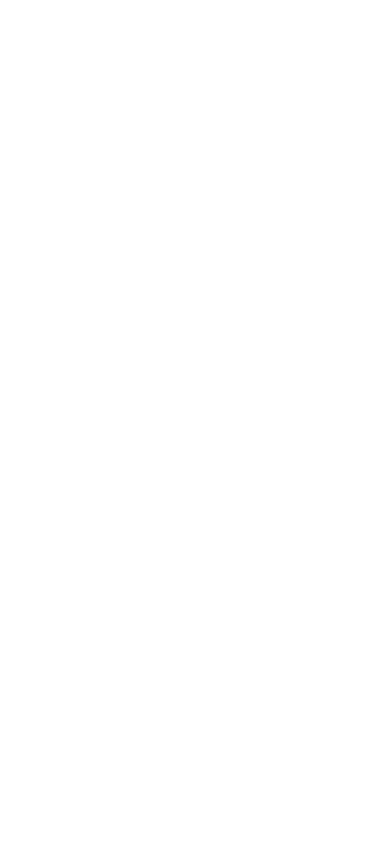
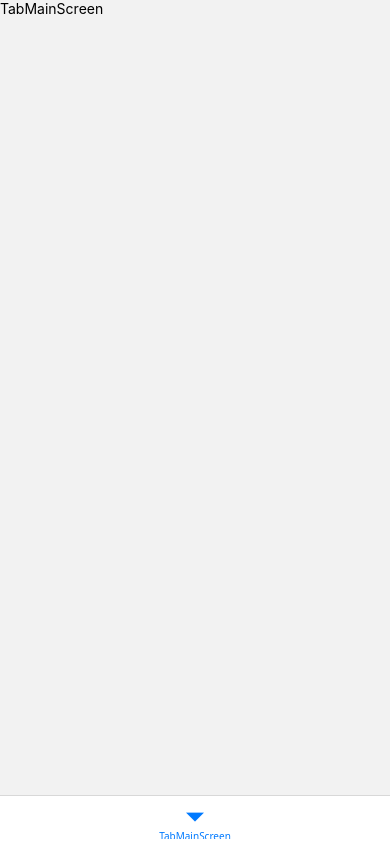
Before and after one commit to Vachek-hooves/Legacy, a React Native app: screen /TabNavigation in a window 390 px wide. Built offline with nearby package versions, Linux system fonts and the light colour scheme.

Commit message:
init screens

```diff
--- a/App.js
+++ b/App.js
@@ -1,5 +1,17 @@
+import {NavigationContainer} from '@react-navigation/native';
+import {createNativeStackNavigator} from '@react-navigation/native-stack';
+import TabNavigation from './Navigation/TabNavigation';
+
+const Stack = createNativeStackNavigator();
+
 function App() {
-  return <></>;
+  return (
+    <NavigationContainer>
+      <Stack.Navigator screenOptions={{headerShown: false}}>
+        <Stack.Screen name="TabNavigation" component={TabNavigation} />
+      </Stack.Navigator>
+    </NavigationContainer>
+  );
 }
 
 export default App;
--- /dev/null
+++ b/Navigation/TabNavigation.js
@@ -0,0 +1,15 @@
+import {createBottomTabNavigator} from '@react-navigation/bottom-tabs';
+import { TabMainScreen } from '../screen/tab';
+
+
+const Tab = createBottomTabNavigator();
+
+const TabNavigation = () => {
+  return (
+    <Tab.Navigator screenOptions={{headerShown: false}}>
+      <Tab.Screen name="TabMainScreen" component={TabMainScreen} />
+    </Tab.Navigator>
+  );
+};
+
+export default TabNavigation;
--- /dev/null
+++ b/screen/tab/TabMainScreen.js
@@ -0,0 +1,14 @@
+import { StyleSheet, Text, View } from 'react-native'
+import React from 'react'
+
+const TabMainScreen = () => {
+  return (
+    <View>
+      <Text>TabMainScreen</Text>
+    </View>
+  )
+}
+
+export default TabMainScreen
+
+const styles = StyleSheet.create({})
--- /dev/null
+++ b/screen/tab/TabQuizScreen.js
@@ -0,0 +1,14 @@
+import { StyleSheet, Text, View } from 'react-native'
+import React from 'react'
+
+const TabQuizScreen = () => {
+  return (
+    <View>
+      <Text>TabQuizScreen</Text>
+    </View>
+  )
+}
+
+export default TabQuizScreen
+
+const styles = StyleSheet.create({})
--- /dev/null
+++ b/screen/tab/TabTigerMapScreen.js
@@ -0,0 +1,14 @@
+import { StyleSheet, Text, View } from 'react-native'
+import React from 'react'
+
+const TabTigerMapScreen = () => {
+  return (
+    <View>
+      <Text>TabTigerMapScreen</Text>
+    </View>
+  )
+}
+
+export default TabTigerMapScreen
+
+const styles = StyleSheet.create({})
--- /dev/null
+++ b/screen/tab/index.js
@@ -0,0 +1,5 @@
+import TabMainScreen from './TabMainScreen';
+import TabQuizScreen from './TabQuizScreen';
+import TabTigerMapScreen from './TabTigerMapScreen';
+
+export {TabMainScreen, TabQuizScreen, TabTigerMapScreen};
```
Also changed, not shown: screen/stack/index.js (added).
